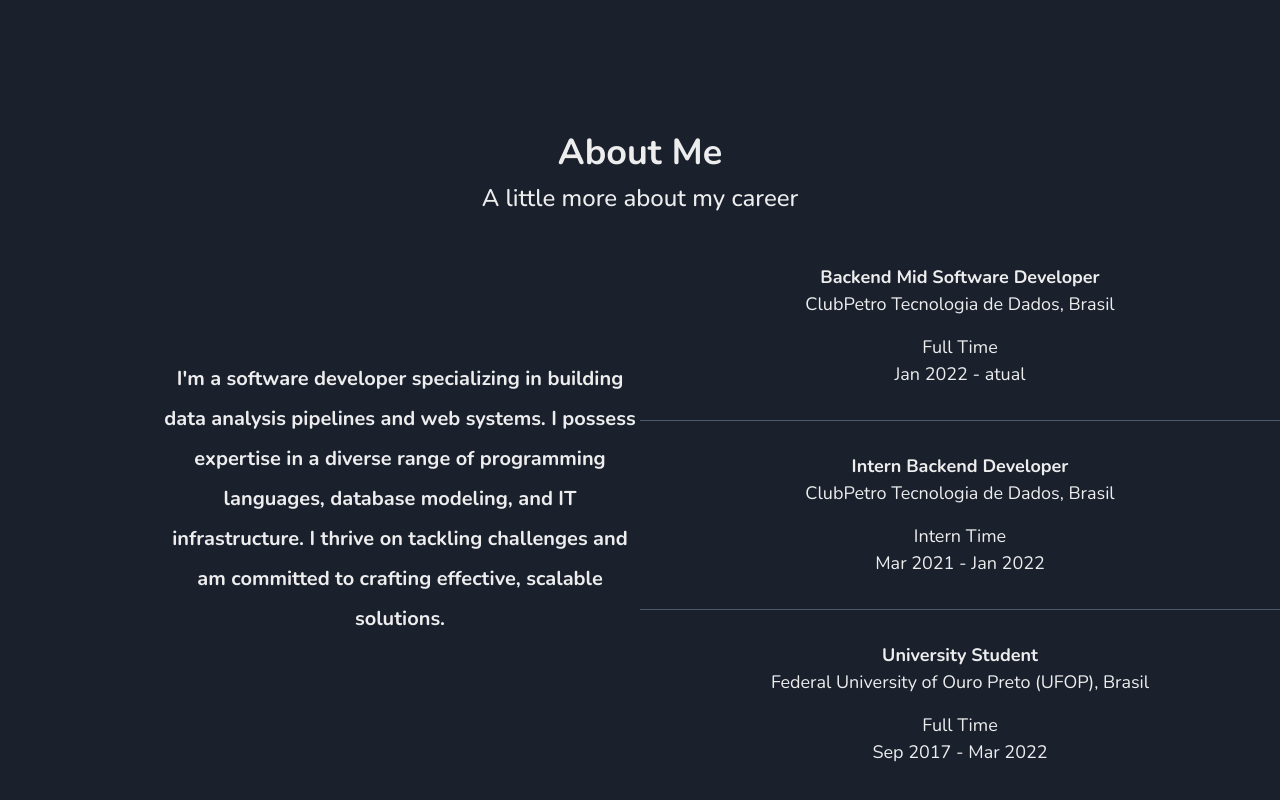
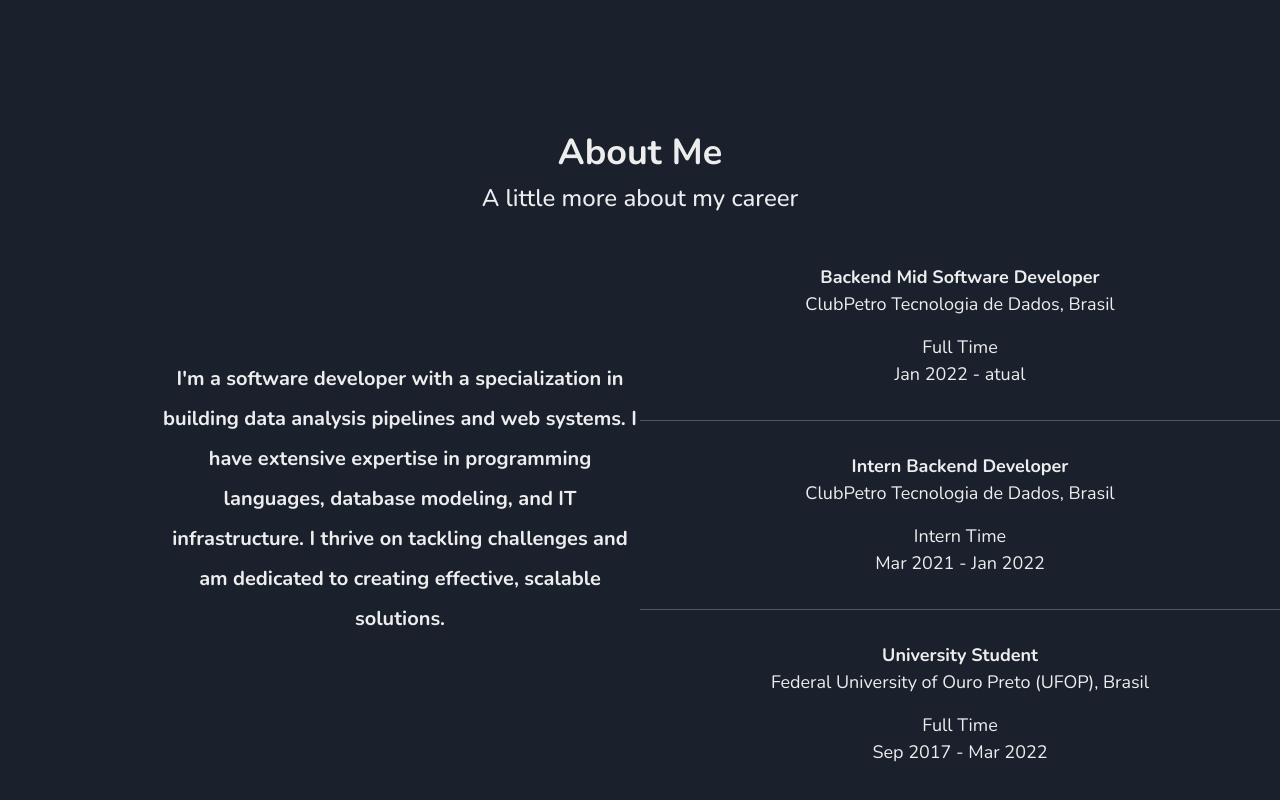
Before and after one commit to LucasPereiraMiranda/lucas-personal-portfolio, a Next.js app: page / in a window 1280 px wide. Shown: the part 2096-2896 px from the top of the page. Built offline with nearby package versions, Linux system fonts and the light colour scheme.

Commit message:
refactor: adjust experience text

```diff
--- a/src/components/ExperienceSection/index.tsx
+++ b/src/components/ExperienceSection/index.tsx
@@ -57,11 +57,11 @@ export function ExperienceSection() {
               lineHeight="taller"
               marginLeft={{ base: "0", md: "10rem" }}
             >
-              I'm a software developer specializing in building data analysis
-              pipelines and web systems. I possess expertise in a diverse range
-              of programming languages, database modeling, and IT
-              infrastructure. I thrive on tackling challenges and am committed
-              to crafting effective, scalable solutions.
+              I'm a software developer with a specialization in building data
+              analysis pipelines and web systems. I have extensive expertise in
+              programming languages, database modeling, and IT infrastructure. I
+              thrive on tackling challenges and am dedicated to creating
+              effective, scalable solutions.
             </Text>
           </Flex>
 
```
